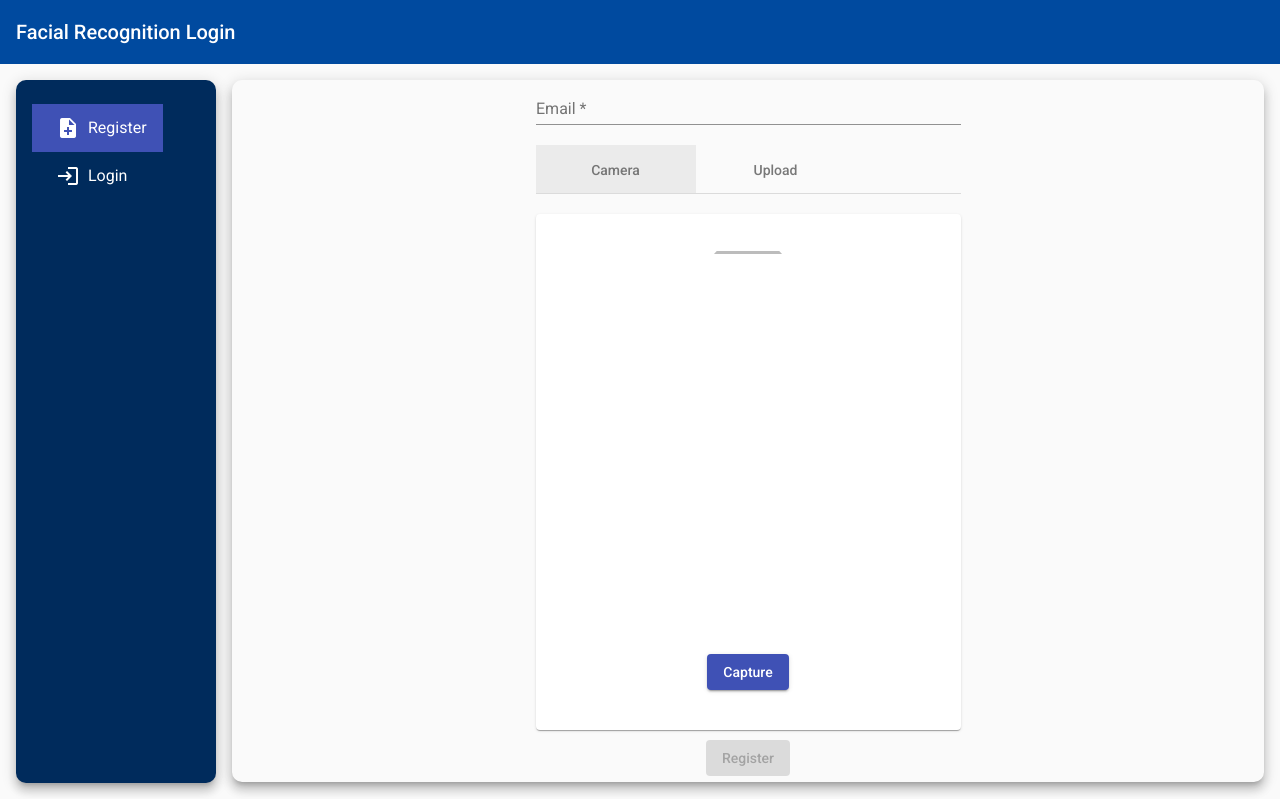
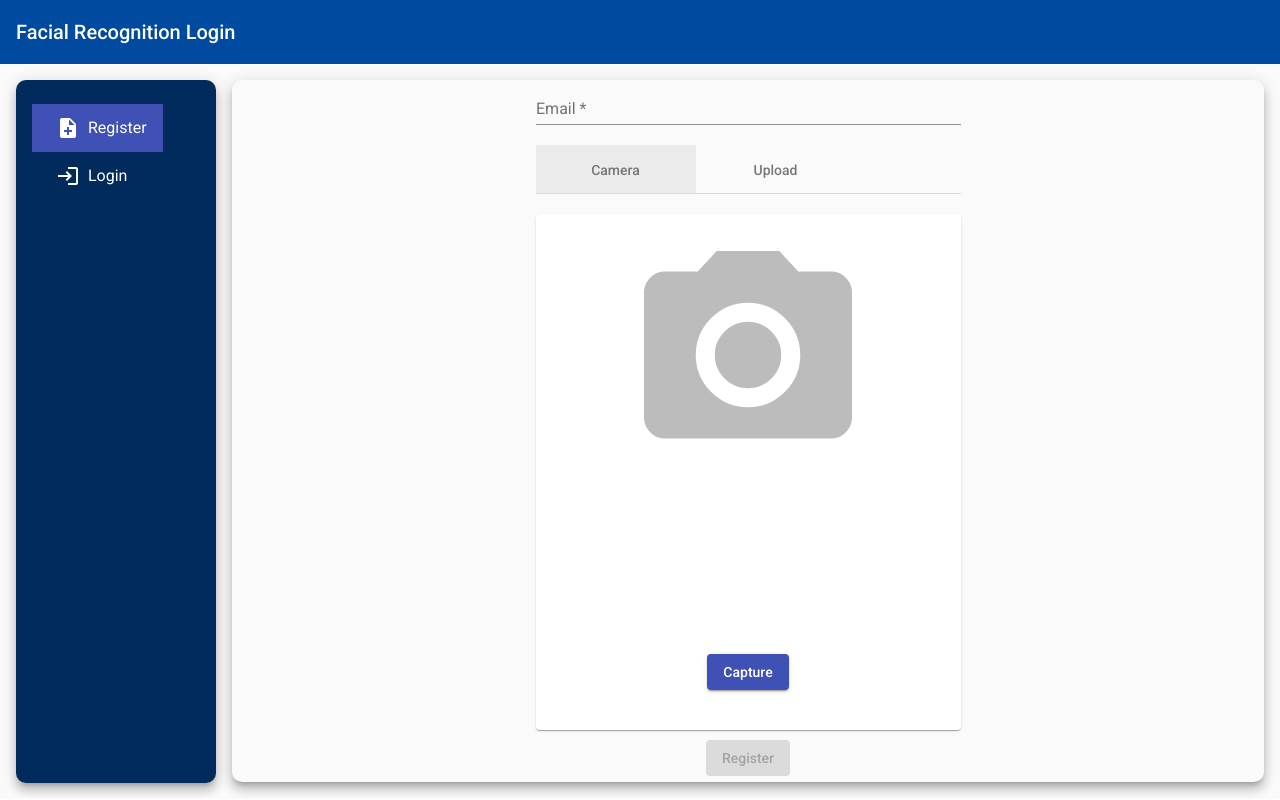
Before and after one commit to abduscse/facial-login-ui, an Angular app: page /register in a window 1280 px wide. Built offline with nearby package versions, Linux system fonts and the light colour scheme; no server answers.

Commit message:
Hosting material icons locally

```diff
--- a/package.json
+++ b/package.json
@@ -27,6 +27,7 @@
     "@ng-bootstrap/ng-bootstrap": "^9.1.0",
     "@ng-select/ng-select": "^6.1.0",
     "bootstrap": "^4.6.0",
+    "material-icons": "^1.7.1",
     "moment": "^2.29.1",
     "rxjs": "~6.6.7",
     "tslib": "^2.2.0",
--- a/src/app/camera-snapshot/camera-snapshot.component.html
+++ b/src/app/camera-snapshot/camera-snapshot.component.html
@@ -1,6 +1,6 @@
 <mat-card-content>
   <div class="camera-snapshot">
-    <mat-icon [class.small]="imageUrl">camera_alt</mat-icon>
+    <span class="material-icons" [class.small]="imageUrl">camera_alt</span>
     <video #video [class.show]="!isCaptured" [class.hide]="isCaptured" id="video" autoplay></video>
     <canvas #canvas [class.show]="isCaptured" [class.hide]="!isCaptured" id="canvas" [width]="constraints.width"
       [height]="constraints.height"></canvas>
--- a/src/app/side-nav-bar/side-nav-bar.component.html
+++ b/src/app/side-nav-bar/side-nav-bar.component.html
@@ -1,11 +1,11 @@
 <mat-toolbar class="mat-elevation-z8">
   <button mat-icon-button *ngIf="sidenav.mode === 'over'" (click)="sidenav.toggle()">
-    <mat-icon *ngIf="!sidenav.opened">
+    <span class="material-icons" *ngIf="!sidenav.opened">
       menu
-    </mat-icon>
-    <mat-icon *ngIf="sidenav.opened">
+    </span>
+    <span class="material-icons" *ngIf="sidenav.opened">
       close
-    </mat-icon>
+    </span>
   </button>
   Facial Recognition Login
 </mat-toolbar>
@@ -14,7 +14,7 @@
     <mat-nav-list class="mat-nav-list">
       <a mat-list-item *ngFor="let menu of menus; let i = index;" routerLink="{{menu.path}}" title="{{menu.title}}"
         (click)="getMenuID(menu.id); menuID = menu.id" [ngClass]="{'active': menuID === menu.id}">
-        <mat-icon>{{menu.icon}}</mat-icon>
+        <span class="material-icons">{{menu.icon}}</span>
         <span>{{menu.title}}</span>
       </a>
     </mat-nav-list>
--- a/src/app/side-nav-bar/side-nav-bar.component.scss
+++ b/src/app/side-nav-bar/side-nav-bar.component.scss
@@ -42,6 +42,6 @@ mat-sidenav-container {
   color: white;
 }
 
-.mat-icon {
+.material-icons {
   margin: 8px;
 }
--- a/src/index.html
+++ b/src/index.html
@@ -8,7 +8,6 @@
   <link rel="icon" type="image/x-icon" href="favicon.ico">
   <link rel="preconnect" href="https://fonts.gstatic.com">
   <link href="https://fonts.googleapis.com/css2?family=Roboto:wght@300;400;500&display=swap" rel="stylesheet">
-  <link href="https://fonts.googleapis.com/icon?family=Material+Icons" rel="stylesheet">
 </head>
 <body>
   <app-root></app-root>
--- a/src/styles.scss
+++ b/src/styles.scss
@@ -2,6 +2,7 @@
 @import '~bootstrap/scss/bootstrap';
 @import "~@ng-select/ng-select/themes/material.theme.css";
 @import "~@fortawesome/fontawesome-free/css/all.css";
+@import "~material-icons/iconfont/material-icons.css";
 
 html,
 body {
@@ -56,7 +57,7 @@ a[mat-tab-link].active {
     min-width: 425px;
 }
 
-.mat-card.login-method mat-icon {
+.mat-card.login-method .material-icons {
     position: absolute;
     width: 250px;
     left: 50%;
@@ -67,7 +68,7 @@ a[mat-tab-link].active {
     cursor: pointer;
 }
 
-.mat-card.login-method mat-icon.small {
+.mat-card.login-method .material-icons.small {
     transform: none;
     font-size: 50px;
     left: 0;
```
Also changed, not shown: 1 other file (tests, documents, lock files or other folders).
